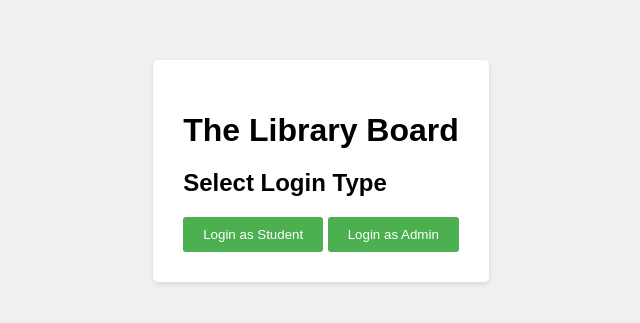
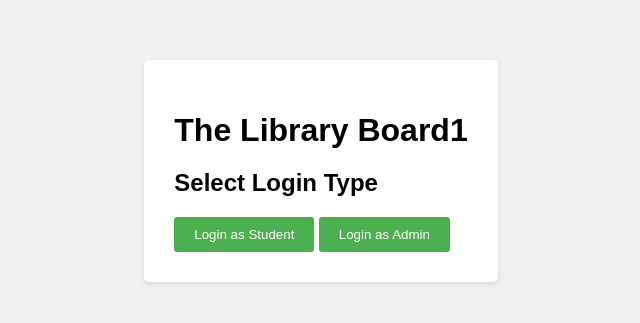
Before and after one commit to MonishaCelestina/DevOpsOct2024Team6, a website: page loginpage.html in a window 1280 px wide. Shown: the part 237-560 px from the top of the page, without its empty margins (319-959 px from the left). Drawn offline with Linux system fonts and the light colour scheme; sample sign-in values are in the browser's storage.

Commit message:
test update

```diff
--- a/loginpage.html
+++ b/loginpage.html
@@ -6,7 +6,7 @@
 </head>
 <body>
     <div class="container">
-        <h1>The Library Board</h1>
+        <h1>The Library Board1</h1>
 
         <!-- Role Selection -->
         <div id="roleSelection">
```
